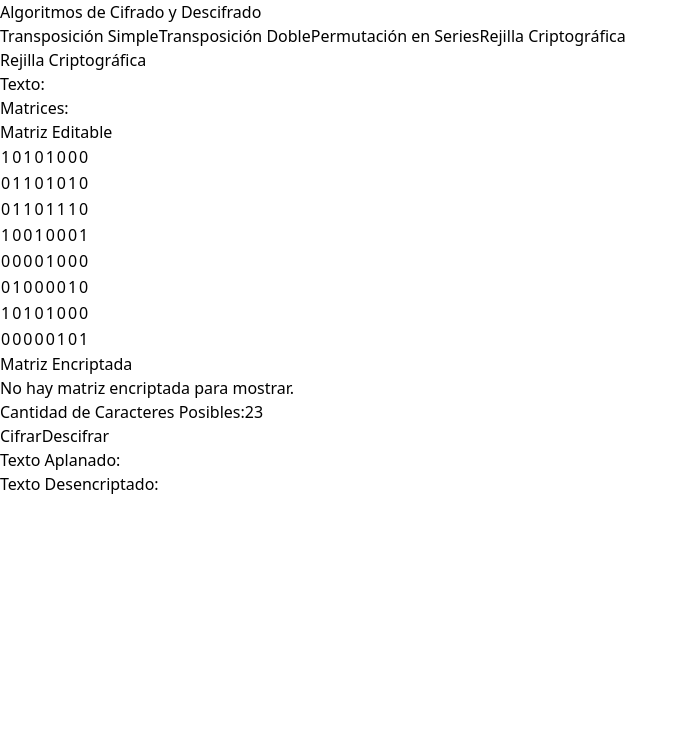
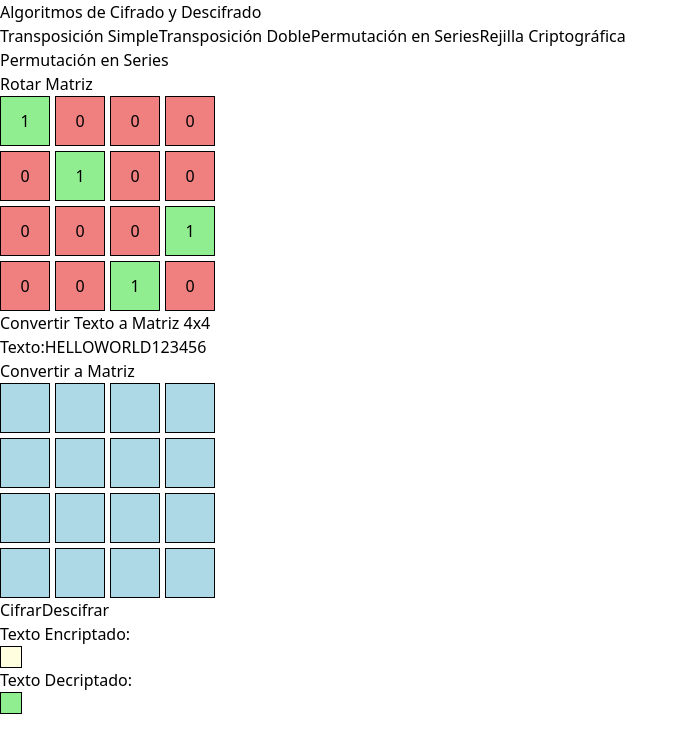
Before and after one commit to LeonDavisCoropuna/Algoritmos-de-Cifrado-y-Descifrado, a React (Vite) app: page / in a window 1280 px wide. Both pictures are taken after a click on the button "Rejilla Criptográfica". Shown: the top 752 px of the page, without its empty margins (0-688 px from the left). Built offline with nearby package versions, Linux system fonts and the light colour scheme.

Commit message:
upload images lab2

```diff
--- a/src/Components/Puermutacion/CryptographicGrid.tsx
+++ b/src/Components/Puermutacion/CryptographicGrid.tsx
@@ -1,249 +1,234 @@
-import { useState } from 'react';
+import React, { useState } from 'react';
 import { Button } from '../Button/Button';
 
-const DEFAULT_GRID = [
-  [1, 0, 1, 0, 1, 0, 0, 0],
-  [0, 1, 1, 0, 1, 0, 1, 0],
-  [0, 1, 1, 0, 1, 1, 1, 0],
-  [1, 0, 0, 1, 0, 0, 0, 1],
-  [0, 0, 0, 0, 1, 0, 0, 0],
-  [0, 1, 0, 0, 0, 0, 1, 0],
-  [1, 0, 1, 0, 1, 0, 0, 0],
-  [0, 0, 0, 0, 0, 1, 0, 1]
-];
+const EditableMatrix: React.FC = () => {
+  const [matrix, setMatrix] = useState<number[][]>([
+    [1, 0, 0, 0],
+    [0, 1, 0, 0],
+    [0, 0, 0, 1],
+    [0, 0, 1, 0],
+  ]);
 
-const rotateGrid = (grid: number[][]): number[][] => {
-  return grid[0].map((_, index) => grid.map(row => row[index])).reverse();
+  const [textMatrix, setTextMatrix] = useState<string[][]>(
+    Array.from({ length: 4 }, () => Array(4).fill(''))
+  );
+
+  const [inputText, setInputText] = useState<string>('HELLOWORLD123456'); // Texto de 16 letras
+  const [encryptedText, setEncryptedText] = useState<string>('');
+  const [decryptedText, setDecryptedText] = useState<string>('');
+
+  const toggleCell = (row: number, col: number): void => {
+    const newMatrix = matrix.map((r, rowIndex) =>
+      r.map((cell, colIndex) => (rowIndex === row && colIndex === col ? (cell === 0 ? 1 : 0) : cell))
+    );
+    setMatrix(newMatrix);
+  };
+
+  const rotateMatrix = (mat: number[][]): number[][] => {
+    // Transponer la matriz
+    const transposed = mat[0].map((_, index) =>
+      mat.map(row => row[index])
+    );
+
+    // Invertir cada fila de la matriz transpuesta
+    const rotated = transposed.map(row => row.reverse());
+
+    return rotated;
+  };
+
+  const handleConvertTextToMatrix = (): void => {
+    // Rellena con 'X' hasta 16 caracteres
+    const paddedText = inputText.padEnd(16, '-');
+    setInputText(paddedText)
+    const newTextMatrix = Array.from({ length: 4 }, (_, rowIndex) =>
+      Array.from({ length: 4 }, (_, colIndex) =>
+        paddedText[rowIndex * 4 + colIndex] // Obtiene el carácter correspondiente
+      )
+    );
+    setTextMatrix(newTextMatrix);
   };
 
 
-// Función para cifrar el texto y devolverlo en una matriz cuadrada
-const cipher = (grid: number[][], n: number, text: string): string[][] => {
-  const square: string[][] = Array.from({ length: n }, () => Array(n).fill("0"));
-  let letter = 0;
-  const listText = text.split(''); // Convertir el texto en una lista de caracteres
-  let rotationsNb = 0;
+  const encryptText = (): void => {
+    let currentMatrix = matrix;
+    let encrypted = '';
 
-  // Ejecutar mientras haya rotaciones disponibles (4 rotaciones) o queden letras por insertar
-  while (rotationsNb < 4 || letter < listText.length) {
-    for (let j = 0; j < n; j++) {
-      for (let k = 0; k < n; k++) {
-        if (grid[j][k] === 1 && letter < listText.length) {
-          square[j][k] = listText[letter];
-          letter++;
+    while (true) { // Intentar hasta 2 veces: una vez original y otra rota
+      for (let row = 0; row < 4; row++) {
+        for (let col = 0; col < 4; col++) {
+          if (currentMatrix[row][col] === 1) {
+            encrypted += textMatrix[row][col] !== ' ' ? textMatrix[row][col] : ""; // Añadir el carácter correspondiente
           }
         }
       }
-    grid = rotateGrid(grid);  // Rotar la cuadrícula en sentido horario
-    rotationsNb++;
+
+      if (encrypted.length >= 16) {
+        break;
       }
 
-  // Si el tamaño es impar, limpiar la celda central
-  if (n % 2 === 1) {
-    square[Math.floor(n / 2)][Math.floor(n / 2)] = "";
+      // Rota la matriz para la próxima iteración
+      currentMatrix = rotateMatrix(currentMatrix);
+      console.log(currentMatrix);
     }
 
-  return square;
-};
-// Función para convertir el texto en una matriz cuadrada
-const textToSquare = (text: string, n: number): string[][] => {
-  const listText = text.split('');
-  let square: string[][] = Array.from({ length: n }, () => Array(n).fill("0"));
-  let letter = 0;
-
-  for (let i = 0; i < n; i++) {
-    for (let j = 0; j < n; j++) {
-      if (n % 2 === 1 && i === Math.floor(n / 2) && j === Math.floor(n / 2)) {
-        square[i][j] = "";
-      } else if (letter < listText.length) {
-        square[i][j] = listText[letter];
-        letter++;
-      }
-    }
-  }
-  return square;
+    setEncryptedText(encrypted);
   };
 
-// Función para descifrar el texto (desencriptación)
-const decipher = (grid: number[][], n: number, square: string[][]): string => {
-  let decrypted = '';
-  let rotationsNb = 0;
+  const decryptText = (): void => {
+    let currentMatrix = matrix;
+    const decryptedMatrix = Array.from({ length: 4 }, () => Array(4).fill('')); // Matriz para almacenar el texto decriptado
+    let index = 0; // Índice para el texto encriptado
 
-  while (rotationsNb < 1) {
-    for (let i = 0; i < n; i++) {
-      for (let j = 0; j < n; j++) {
-        if (grid[i][j] === 1) {
-          if (square[i][j] !== "") { // Solo agregar caracteres no vacíos
-            decrypted += square[i][j] !== '0' ? square[i][j] : '';
+    while (true) { // Intentar hasta 2 veces: una vez original y otra rota
+      for (let row = 0; row < 4; row++) {
+        for (let col = 0; col < 4; col++) {
+          if (currentMatrix[row][col] === 1) {
+            // Solo agregar si hay texto encriptado disponible
+            if (index < inputText.length) {
+              decryptedMatrix[row][col] = inputText[index]; // Almacenar en la matriz de decriptación
+              index++; // Incrementar el índice del texto encriptado
             }
           }
         }
       }
-    grid = rotateGrid(grid); // Rotar la cuadrícula
-    rotationsNb++;
+
+      // Si ya se decriptó todo el texto, salir del bucle
+      if (index >= inputText.length) {
+        break;
       }
 
-  return decrypted;
+      // Rota la matriz para la próxima iteración
+      currentMatrix = rotateMatrix(currentMatrix);
+    }
+
+    // Leer el texto de la matriz de decriptación en el orden correcto
+    let decrypted = '';
+    for (let row = 0; row < 4; row++) {
+      for (let col = 0; col < 4; col++) {
+        decrypted += decryptedMatrix[row][col]; // Concatenar el texto de la matriz de decriptación
+      }
+    }
+
+    setDecryptedText(decrypted.trim()); // Quitar espacios en blanco al final
   };
 
-// Función para aplanar la matriz en un texto secuencial
-const flattenSquare = (square: string[][]): string => {
-  let flattenedText = '';
-  for (let row of square) {
-    flattenedText += row.join('');  // Concatenar cada fila en una cadena
+  const handleInputChange = (e: React.ChangeEvent<HTMLInputElement>): void => {
+    const newValue = e.target.value;
+    if (newValue.length <= 16) {
+      setInputText(newValue);
     }
-  return flattenedText;
   };
 
-// Componente principal
-const CryptographicGrid = () => {
-  const [text, setText] = useState("");
-  const [encryptedSquare, setEncryptedSquare] = useState<string[][]>([]);
-  const [flattenedText, setFlattenedText] = useState<string>("");
-  const [decryptedText, setDecryptedText] = useState("");
-  const [editableGrid, setEditableGrid] = useState<number[][]>(DEFAULT_GRID);
-
-  const handleCellClick = (row: number, col: number) => {
-    const newGrid = editableGrid.map((r, rowIndex) => {
-      return r.map((cell, colIndex) => {
-        // Cambiar de 0 a 1 y viceversa, además cambiar color
-        if (rowIndex === row && colIndex === col) {
-          return cell === 0 ? 1 : 0;
-        }
-        return cell;
-      });
-    });
-    setEditableGrid(newGrid);
+  const handleTextMatrixCellChange = (row: number, col: number, newValue: string): void => {
+    const newTextMatrix = textMatrix.map((r, rowIndex) =>
+      r.map((cell, colIndex) => (rowIndex === row && colIndex === col ? newValue : cell))
+    );
+    setTextMatrix(newTextMatrix);
   };
 
   const handleAction = (method: "cifrar" | "descifrar") => {
     if (method === "cifrar") {
-      const cleanText = text.replace(/\s+/g, "").toLowerCase();  // Limpiar el texto
-      const result = cipher(editableGrid, editableGrid.length, cleanText);
-      setEncryptedSquare(result);
-
-      // Aplanar la matriz en un solo string después de encriptar
-      const flattened = flattenSquare(result);
-      setFlattenedText(flattened);
+      handleConvertTextToMatrix()
+      encryptText()
     } else if (method === "descifrar") {
-      const square = textToSquare(text, editableGrid.length);  // Convertir el texto en matriz
-      const result = decipher(editableGrid, editableGrid.length, square);
-      setDecryptedText(result);
+      decryptText()
     }
   };
 
-  // Calcular la cantidad de caracteres posibles
-  const countPossibleCharacters = (grid: number[][]): number => {
-    return grid.flat().filter(cell => cell === 1).length;
-  };
-
   return (
-    <div className='bg-blue-100 p-6 rounded-lg shadow-md max-w-lg mx-auto mt-6'>
-      <h1 className="text-2xl font-bold mb-4 text-center">
-        Rejilla Criptográfica
+    <div className='bg-blue-100 p-6 rounded-lg shadow-md max-w-lg mx-auto mt-6 justify-center items-center flex flex-col'>
+      <h1 className="text-2xl font-bold text-center">
+        Permutación en Series
       </h1>
+      <button
+        onClick={() => setMatrix(rotateMatrix(matrix))}
+        className={`px-4 py-2 rounded-md font-semibold
+                ${'bg-gray-200 text-gray-700 hover:bg-gray-300'}
+              `}
+      >
+        Rotar Matriz
+      </button>
+      <div style={{ display: 'grid', gridTemplateColumns: 'repeat(4, 50px)', gap: '5px' }}>
+        {matrix.map((row, rowIndex) =>
+          row.map((cell, colIndex) => (
+            <div
+              key={`${rowIndex}-${colIndex}`}
+              onClick={() => toggleCell(rowIndex, colIndex)}
+              style={{
+                width: '50px',
+                height: '50px',
+                display: 'flex',
+                justifyContent: 'center',
+                alignItems: 'center',
+                border: '1px solid black',
+                cursor: 'pointer',
+                backgroundColor: cell === 1 ? 'lightgreen' : 'lightcoral',
+              }}
+            >
+              {cell}
+            </div>
+          ))
+        )}
+      </div>
+      <h1 className="text-md font-bold mb-4 text-center">
+        Convertir Texto a Matriz 4x4      </h1>
       <div className="mb-4">
         <label className="block mb-2 font-semibold">Texto:</label>
         <input
           type="text"
-          value={text}
-          onChange={(e) => setText(e.target.value)}
+          value={inputText}
+          onChange={handleInputChange}
           className="border border-gray-300 p-2 w-full rounded"
         />
       </div>
+      <button
+        onClick={handleConvertTextToMatrix}
+        className={`px-4 py-2 rounded-md font-semibold
+                ${'bg-gray-200 text-gray-700 hover:bg-gray-300'}
+              `}
+      >
+        Convertir a Matriz
+      </button>
 
-      <h3 className="text-lg font-semibold">Matrices:</h3>
-      <div className="flex justify-between space-x-4">
-        {/* Matriz Editable (Grid) */}
-        <div className="flex-1 border p-2 rounded bg-white">
-          <h4 className="font-semibold">Matriz Editable</h4>
-          <table className="w-full border-collapse">
-            <tbody>
-              {editableGrid.map((row, rowIndex) => (
-                <tr key={rowIndex}>
-                  {row.map((cell, cellIndex) => (
-                    <td
-                      key={cellIndex}
-                      onClick={() => handleCellClick(rowIndex, cellIndex)}
-                      className={`border border-gray-300 px-2 cursor-pointer ${cell === 1 ? 'bg-green-200' : 'bg-white'}`} // Color de fondo al seleccionar
-                    >
-                      {cell}
-                    </td>
-                  ))}
-                </tr>
-              ))}
-            </tbody>
-          </table>
-        </div>
-
-        {/* Matriz Encriptada */}
-        <div className="flex-1 border p-2 rounded bg-white">
-          <h4 className="font-semibold">Matriz Encriptada</h4>
-          {encryptedSquare.length > 0 ? (
-            <table className="w-full border-collapse">
-              <tbody>
-                {encryptedSquare.map((row, rowIndex) => (
-                  <tr key={rowIndex}>
-                    {row.map((cell, cellIndex) => (
-                      <td
-                        key={cellIndex}
-                        className={`border border-gray-300 px-2 ${cell !== '0' ? 'bg-green-200' : 'bg-white'}`} // Color de fondo al seleccionar
-                      >
-                        {cell}
-                      </td>
-                    ))}
-                  </tr>
-                ))}
-              </tbody>
-            </table>
-          ) : (
-            <p>No hay matriz encriptada para mostrar.</p>
+      <div style={{ display: 'grid', gridTemplateColumns: 'repeat(4, 50px)', gap: '5px' }}>
+        {textMatrix.map((row, rowIndex) =>
+          row.map((cell, colIndex) => (
+            <input
+              key={`text-${rowIndex}-${colIndex}`}
+              value={cell}
+              onChange={(e) => handleTextMatrixCellChange(rowIndex, colIndex, e.target.value)}
+              style={{
+                width: '50px',
+                height: '50px',
+                textAlign: 'center',
+                border: '1px solid black',
+                backgroundColor: 'lightblue',
+              }}
+            />
+          ))
         )}
       </div>
-      </div>
-
-      <div className="mb-4">
-        <label className="block mb-2 font-semibold">Cantidad de Caracteres Posibles:</label>
-        <input
-          type="text"
-          value={countPossibleCharacters(editableGrid).toString()}
-          className="border border-gray-300 p-2 w-full rounded"
-          readOnly
-        />
-      </div>
-
       <div className="flex justify-center space-x-4">
         <Button
           opciones={[
             { label: "Cifrar", value: "cifrar" },
             { label: "Descifrar", value: "descifrar" },
           ]}
-          onClick={(value) => handleAction(value as "cifrar" | "descifrar")}
-          selectedValue={"undefined"}
+          onClick={(value) => handleAction(value as "cifrar" | "descifrar")} // Ejecuta directamente la acción seleccionada
+          selectedValue={"undefined"} // No es necesario mantener un estado de selección aquí
         />
       </div>
-
-      <div className="mt-4 mb-4">
-        <label className="block mb-2 font-semibold">Texto Aplanado:</label>
-        <input
-          type="text"
-          value={flattenedText}
-          className="border border-gray-300 p-2 w-full rounded"
-          readOnly
-        />
+      <h3>Texto Encriptado:</h3>
+      <div style={{ border: '1px solid black', padding: '10px', width: 'fit-content', backgroundColor: 'lightyellow' }}>
+        {encryptedText}
       </div>
 
-      <div className="mb-4">
-        <label className="block mb-2 font-semibold">Texto Desencriptado:</label>
-        <input
-          type="text"
-          value={decryptedText}
-          className="border border-gray-300 p-2 w-full rounded"
-          readOnly
-        />
+      <h3>Texto Decriptado:</h3>
+      <div style={{ border: '1px solid black', padding: '10px', width: 'fit-content', backgroundColor: 'lightgreen' }}>
+        {decryptedText}
       </div>
     </div>
   );
 };
 
-export default CryptographicGrid;
+export default EditableMatrix;
```
Lines whose indentation alone changed are shown as unchanged.
